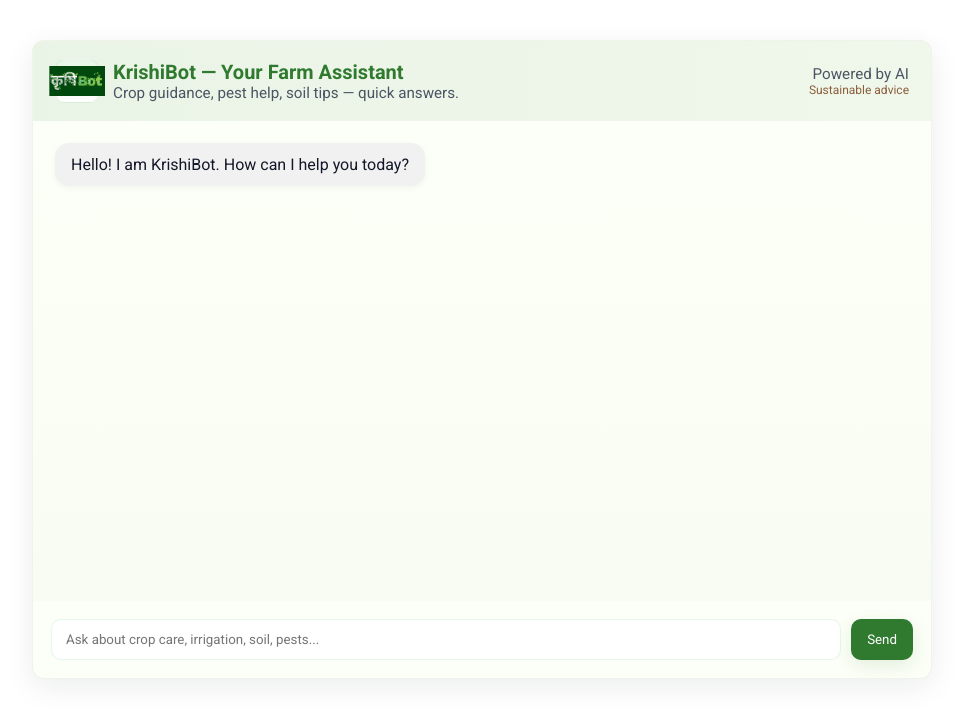
After one commit to kanishkabutolia/Krishi-Bot, a Flask app: page /chatbot in a window 1280 px wide. The commit adds this page. Shown: the top 720 px of the page, without its empty margins (158-1121 px from the left). Run offline with Flask 3, Linux system fonts and the light colour scheme.

Commit message:
Added chatbot

```diff
--- a/main.py
+++ b/main.py
@@ -2,8 +2,11 @@ from flask import Flask, render_template, request, jsonify, redirect, url_for, s
 from functools import wraps
 import mysql.connector
 from mysql.connector import Error
-# import google.generativeai as genai
-# import os
+import google.generativeai as genai
+
+# Configure Gemini API
+genai.configure(api_key='AIzaSyBJxvh9nJGS__CrGqzNXQzibBom6zYAF24')
+model = genai.GenerativeModel('gemini-2.5-flash')
 
 app = Flask(__name__)
 app.secret_key = 'your_secret_key_here'  # Change this to a secure secret key
@@ -340,6 +343,152 @@ def submit_feedback():
             connection.close()
 
 
+@app.route('/chatbot')
+def chatbot_page():
+    return render_template('chatbot.html')
+
+
+def get_fallback_reply(msg):
+    """Provides heuristic-based replies as fallback when model fails"""
+    msg = msg.lower()
+    if any(k in msg for k in ['weather', 'rain', 'temperature']):
+        return "You can check the local weather forecast — ensure timely irrigation based on expected rainfall."
+    if any(k in msg for k in ['pest', 'disease', 'pesticide']):
+        return "Identify the pest precisely before spraying; consider biocontrols and follow label instructions for pesticides."
+    if any(k in msg for k in ['soil', 'ph', 'fertilizer']):
+        return "Soil testing helps. Apply fertilizer based on nutrient deficiencies, and avoid over-application."
+    if any(k in msg for k in ['hello', 'hi', 'hey']):
+        return "Hello! Tell me what crop and issue you're facing, and I'll try to help."
+    return "Thanks for your question. Could you share more details (crop, location, symptoms)?"
+
+def clean_response(text):
+    """Clean and format the model's response"""
+    # Remove markdown symbols
+    text = text.replace('*', '').replace('#', '').replace('`', '')
+
+    # Split into lines and clean up
+    lines = []
+    in_list = False
+
+    for line in text.split('\n'):
+        line = line.strip()
+        if not line:
+            if not in_list:  # Add empty line between paragraphs
+                lines.append('')
+            continue
+
+        # Handle bullet points
+        if line.startswith('- ') or line.startswith('• '):
+            if not in_list and lines:  # Add space before first list item
+                lines.append('')
+            line = '• ' + line[2:].strip()
+            in_list = True
+        # Handle numbered points
+        elif line[0].isdigit() and '. ' in line:
+            if not in_list and lines:  # Add space before first list item
+                lines.append('')
+            number = line.split('.')[0]
+            rest = '.'.join(line.split('.')[1:]).strip()
+            line = f"{number}. {rest}"
+            in_list = True
+        else:
+            if in_list:  # Add space after last list item
+                lines.append('')
+            in_list = False
+
+        lines.append(line)
+
+    # Clean up double empty lines and ensure proper spacing
+    cleaned_lines = []
+    prev_empty = False
+
+    for line in lines:
+        if line.strip():
+            cleaned_lines.append(line)
+            prev_empty = False
+        elif not prev_empty:  # Only add one empty line
+            cleaned_lines.append('')
+            prev_empty = True
+
+    # Ensure text starts and ends cleanly
+    while cleaned_lines and not cleaned_lines[0]:
+        cleaned_lines.pop(0)
+    while cleaned_lines and not cleaned_lines[-1]:
+        cleaned_lines.pop()
+
+    # Join with double line breaks for readability
+    return '\n'.join(cleaned_lines)
+
+def generate_reply_from_model(user_message):
+    """Generate farming advice using Gemini AI with fallback to heuristics"""
+    try:
+        # Get user context if logged in
+        user_context = ""
+        if 'user_id' in session:
+            connection = create_db_connection()
+            if connection:
+                try:
+                    cursor = connection.cursor(dictionary=True)
+                    query = """SELECT location, farm_size, soil_type, primary_crops, farming_type
+                             FROM PersonalDetails WHERE id = %s"""
+                    cursor.execute(query, (session['user_id'],))
+                    user = cursor.fetchone()
+                    if user:
+                        user_context = f"\nFarmer context: Location: {user['location']}, " \
+                                     f"Farm size: {user['farm_size']}, Soil: {user['soil_type']}, " \
+                                     f"Main crops: {user['primary_crops']}, Type: {user['farming_type']}"
+                finally:
+                    cursor.close()
+                    connection.close()
+
+        # Craft prompt with farming focus and structure requirements
+        prompt = f"""You are KrishiBot, an expert agricultural assistant helping farmers with practical advice.
+
+        Important: Format your response in clear paragraphs. If listing steps or points:
+        • Use bullet points (•) for lists
+        • Use numbers (1. 2. 3.) for sequential steps
+        • Keep sentences short and clear
+        • Skip any markdown formatting
+
+        Farmer context:{user_context}
+
+        Question: {user_message}
+
+        Provide specific, actionable farming advice. If you need more details, ask focused questions about crops, conditions, or symptoms."""
+
+        # Get response from Gemini
+        response = model.generate_content(prompt)
+        if response and response.text:
+            # Clean and format the response
+            return clean_response(response.text.strip())
+
+        # Fallback to heuristics if model returns empty
+        return get_fallback_reply(user_message)
+
+    except Exception as e:
+        print(f"Error calling Gemini API: {e}")
+        # Fallback to rule-based replies on error
+        return get_fallback_reply(user_message)
+
+
+@app.route('/api/chat', methods=['POST'])
+def api_chat():
+    try:
+        data = request.get_json()
+        if not data or 'message' not in data:
+            return jsonify({'success': False, 'message': 'No message provided'}), 400
+
+        user_message = data['message']
+
+        # Here you would call your AI model. For now use the placeholder.
+        reply = generate_reply_from_model(user_message)
+
+        return jsonify({'success': True, 'reply': reply})
+    except Exception as e:
+        print('Error in /api/chat:', e)
+        return jsonify({'success': False, 'message': 'Server error'}), 500
+
+
 if __name__ == '__main__':
     init_database()  # Initialize database and tables
     app.run(debug=True)
--- /dev/null
+++ b/static/css/chatbot.css
@@ -0,0 +1,115 @@
+:root {
+    /* Agriculture theme */
+    --farm-green: #2F7A2F;
+    --accent-green: #66A16D;
+    --soil-brown: #8B5E3C;
+    --sun-yellow: #FFD166;
+    --muted-text: #4b5563;
+    --card-bg: #fcfff7;
+}
+
+.chat-container {
+    max-width: 900px;
+    margin: 40px auto;
+    background: var(--card-bg);
+    border-radius: 12px;
+    box-shadow: 0 8px 30px rgba(16, 24, 40, 0.08);
+    border: 1px solid rgba(43, 52, 30, 0.06);
+    overflow: hidden;
+}
+
+.chat-header {
+    padding: 18px 22px;
+    display: flex;
+    align-items: center;
+    gap: 14px;
+    background: linear-gradient(90deg, rgba(102, 161, 109, 0.12), rgba(47, 122, 47, 0.06));
+}
+
+.chat-header h2 {
+    margin: 0;
+    font-size: 20px;
+    color: var(--farm-green);
+}
+
+.chat-messages {
+    height: 480px;
+    overflow-y: auto;
+    padding: 22px;
+    background-image: linear-gradient(transparent, rgba(245, 251, 240, 0.6));
+}
+
+.message {
+    margin-bottom: 18px;
+    display: flex;
+}
+
+.message.user {
+    justify-content: flex-end;
+}
+
+.bubble {
+    max-width: 72%;
+    padding: 12px 16px;
+    border-radius: 14px;
+    background: #f1f1f1;
+    color: #111827;
+    box-shadow: 0 2px 6px rgba(2, 6, 23, 0.04);
+}
+
+.bubble.user {
+    background: linear-gradient(90deg, var(--accent-green), #4f8b4f);
+    color: #fff;
+}
+
+.chat-input {
+    display: flex;
+    gap: 10px;
+    padding: 18px;
+    background: transparent;
+}
+
+.chat-input input {
+    flex: 1;
+    padding: 12px 14px;
+    border-radius: 10px;
+    border: 1px solid rgba(34, 197, 94, 0.12);
+}
+
+.chat-input button {
+    padding: 10px 16px;
+    border-radius: 10px;
+    background: var(--farm-green);
+    color: #fff;
+    border: none;
+    cursor: pointer;
+    box-shadow: 0 6px 18px rgba(47, 122, 47, 0.12);
+}
+
+.bot-icon {
+    width: 44px;
+    height: 44px;
+    border-radius: 10px;
+    background: linear-gradient(180deg, #e6f6e6, #ffffff);
+    display: flex;
+    align-items: center;
+    justify-content: center;
+    border: 1px solid rgba(47, 122, 47, 0.08);
+}
+
+.muted {
+    color: var(--muted-text);
+    font-size: 0.95rem;
+}
+
+/* small responsive tweak */
+@media (max-width: 640px) {
+    .chat-container {
+        margin: 16px;
+    }
+
+    .chat-messages {
+        height: 360px;
+        padding: 14px;
+    }
+}
--- /dev/null
+++ b/static/js/chatbot.js
@@ -0,0 +1,51 @@
+// Simple chat UI logic for chatbot page
+const messagesEl = document.getElementById('messages');
+const inputEl = document.getElementById('textInput');
+const sendBtn = document.getElementById('sendBtn');
+
+function appendMessage(text, sender = 'bot') {
+    const msg = document.createElement('div');
+    msg.className = 'message ' + (sender === 'user' ? 'user' : 'bot');
+    const bubble = document.createElement('div');
+    bubble.className = 'bubble ' + (sender === 'user' ? 'user' : 'bot');
+    bubble.textContent = text;
+    msg.appendChild(bubble);
+    messagesEl.appendChild(msg);
+    messagesEl.scrollTop = messagesEl.scrollHeight;
+}
+
+async function sendMessage() {
+    const text = inputEl.value.trim();
+    if (!text) return;
+    appendMessage(text, 'user');
+    inputEl.value = '';
+
+    try {
+        appendMessage('Typing...', 'bot');
+        const res = await fetch('/api/chat', {
+            method: 'POST',
+            headers: { 'Content-Type': 'application/json' },
+            body: JSON.stringify({ message: text })
+        });
+        const data = await res.json();
+        // Remove last "Typing..." message
+        const last = messagesEl.querySelector('.message.bot:last-child');
+        if (last && last.textContent === 'Typing...') last.remove();
+
+        if (data && data.reply) {
+            appendMessage(data.reply, 'bot');
+        } else {
+            appendMessage('Sorry, no response from server.', 'bot');
+        }
+    } catch (e) {
+        const last = messagesEl.querySelector('.message.bot:last-child');
+        if (last && last.textContent === 'Typing...') last.remove();
+        appendMessage('Network error. Please try again.', 'bot');
+    }
+}
+
+sendBtn.addEventListener('click', sendMessage);
+inputEl.addEventListener('keydown', (e) => { if (e.key === 'Enter') sendMessage(); });
+
+// Initial greeting
+appendMessage('Hello! I am KrishiBot. How can I help you today?', 'bot');
--- /dev/null
+++ b/templates/chatbot.html
@@ -0,0 +1,39 @@
+<!doctype html>
+<html lang="en">
+
+<head>
+    <meta charset="utf-8">
+    <meta name="viewport" content="width=device-width, initial-scale=1">
+    <title>KrishiBot Chat</title>
+    <link rel="stylesheet" href="/static/css/style.css">
+    <link rel="stylesheet" href="/static/css/chatbot.css">
+</head>
+
+<body>
+    <div class="chat-container">
+        <div class="chat-header">
+            <div class="bot-icon">
+                <img src="/static/images/logo.png" alt="logo" style="height:30px;">
+            </div>
+            <div>
+                <h2>KrishiBot — Your Farm Assistant</h2>
+                <div class="muted">Crop guidance, pest help, soil tips — quick answers.</div>
+            </div>
+            <div style="margin-left:auto; text-align:right;">
+                <div class="muted">Powered by AI</div>
+                <div style="font-size:12px; color:var(--soil-brown);">Sustainable advice</div>
+            </div>
+        </div>
+
+        <div id="messages" class="chat-messages"></div>
+
+        <div class="chat-input">
+            <input id="textInput" placeholder="Ask about crop care, irrigation, soil, pests..." autocomplete="off">
+            <button id="sendBtn">Send</button>
+        </div>
+    </div>
+
+    <script src="/static/js/chatbot.js"></script>
+</body>
+
+</html>
--- a/templates/index.html
+++ b/templates/index.html
@@ -94,10 +94,10 @@
                 <h1>Get Expert Farming Advice Instantly</h1>
                 <p>Connect with agricultural experts, get answers to your farming questions, and receive personalized
                     advice to boost your crop yields</p>
-                <button><a href="/query"><img src="/static/images/ask-icon.png" alt="Ask Your Query">Ask Your
+                <button><a href="/chatbot"><img src="/static/images/ask-icon.png" alt="Ask Your Query">Ask Your
                         Query</a></button>
                 <div id="small-div">
-                    <div class="div"><a href="/query"><img src="/static/images/chat-bubble.png"
+                    <div class="div"><a href="/chatbot"><img src="/static/images/chat-bubble.png"
                                 alt="Chat-bubble">Text</a>
                     </div>
                     <div class="div"><a href="/voice-query"><img src="/static/images/mic-icon.png" alt="Voice">Voice</a>
```
